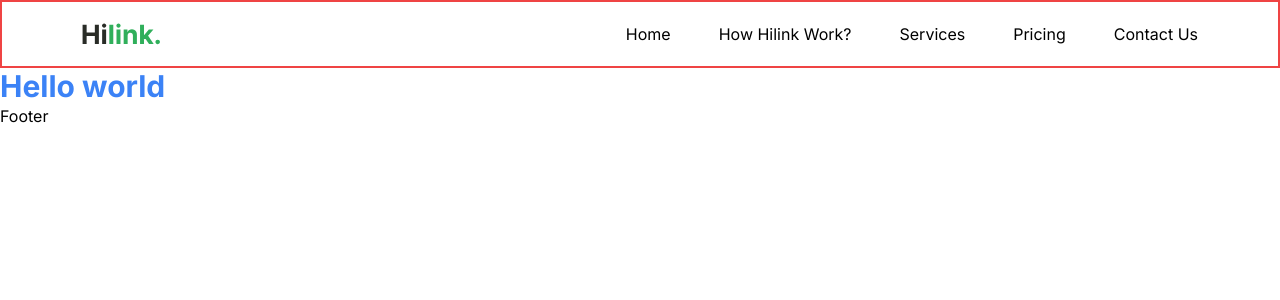
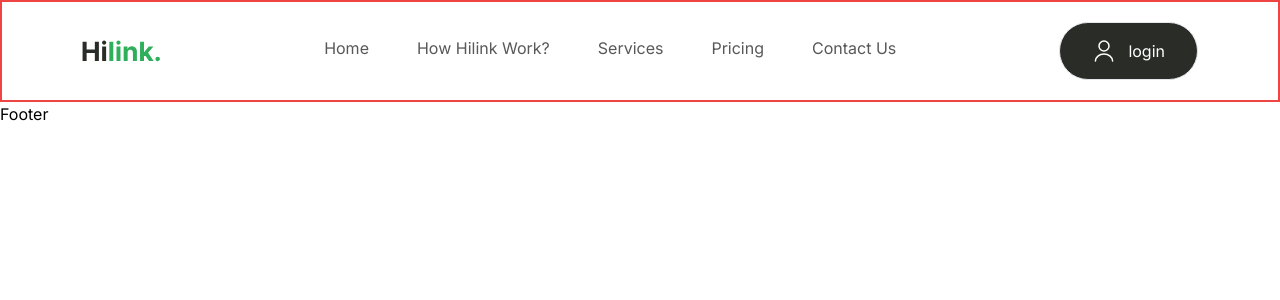
Before and after one commit to ritikkamboj/car_app, a Next.js app: page / in a window 1280 px wide. Shown: the top 300 px of the page. Built offline with nearby package versions, Linux system fonts and the light colour scheme.

Commit message:
completed navbar

```diff
--- a/app/page.tsx
+++ b/app/page.tsx
@@ -1,5 +1,5 @@
 import Image from "next/image";
 
 export default function Home() {
-  return <div className="font-bold text-blue-500 text-3xl">Hello world</div>;
+  return <></>;
 }
--- /dev/null
+++ b/components/Button.tsx
@@ -0,0 +1,22 @@
+import Image from "next/image";
+
+type buttonProps = {
+  type: "button" | "submit";
+  title: string;
+  icon?: string;
+  variant: string;
+};
+
+function Button({ type, title, icon, variant }: buttonProps) {
+  return (
+    <button
+      type={type}
+      className={`${variant} flexCenter gap-3 rounded-full border`}
+    >
+      {icon && <Image src={icon} width={24} height={24} alt={title} />}
+      <label htmlFor="">{title}</label>
+    </button>
+  );
+}
+
+export default Button;
--- a/components/Navbar.tsx
+++ b/components/Navbar.tsx
@@ -2,6 +2,7 @@ import { NAV_LINKS } from "@/constants";
 import Image from "next/image";
 import Link from "next/link";
 import React from "react";
+import Button from "./Button";
 
 function Navbar() {
   return (
@@ -12,11 +13,30 @@ function Navbar() {
 
       <ul className="hidden h-full lg:flex gap-12">
         {NAV_LINKS.map((item) => (
-          <Link href={`${item.href}${item.key}`} key={item.key}>
+          <Link
+            href={`${item.href}${item.key}`}
+            key={item.key}
+            className="regular-16 text-gray-50 cursor-pointer pb-1.5 flexCenter hover:font-bold transition-all"
+          >
             {item.label}
           </Link>
         ))}
       </ul>
+      <div className="hidden lg:flexCenter">
+        <Button
+          type="button"
+          title="login"
+          icon="/user.svg"
+          variant="btn_dark_green"
+        />
+      </div>
+      <Image
+        className="lg:hidden inline-block cursor-pointer "
+        src="/menu.svg"
+        alt="menu"
+        width={32}
+        height={32}
+      />
     </nav>
   );
 }
--- a/components/index.ts
+++ b/components/index.ts
@@ -1,4 +1,5 @@
 import Navbar from "./Navbar";
 import Footer from "./Footer";
+import Button from "./Button";
 
-export { Navbar, Footer };
+export { Navbar, Footer, Button };
```
